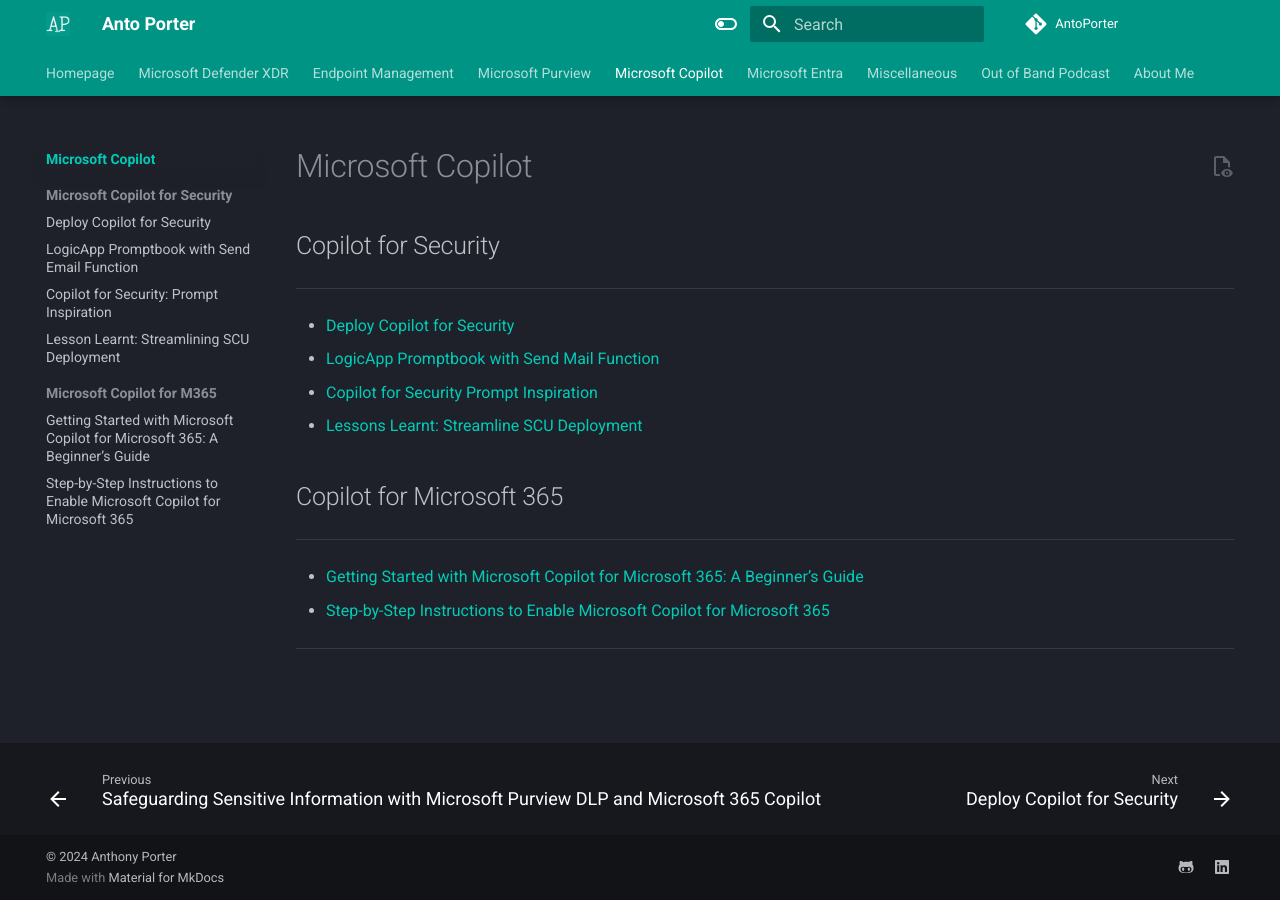
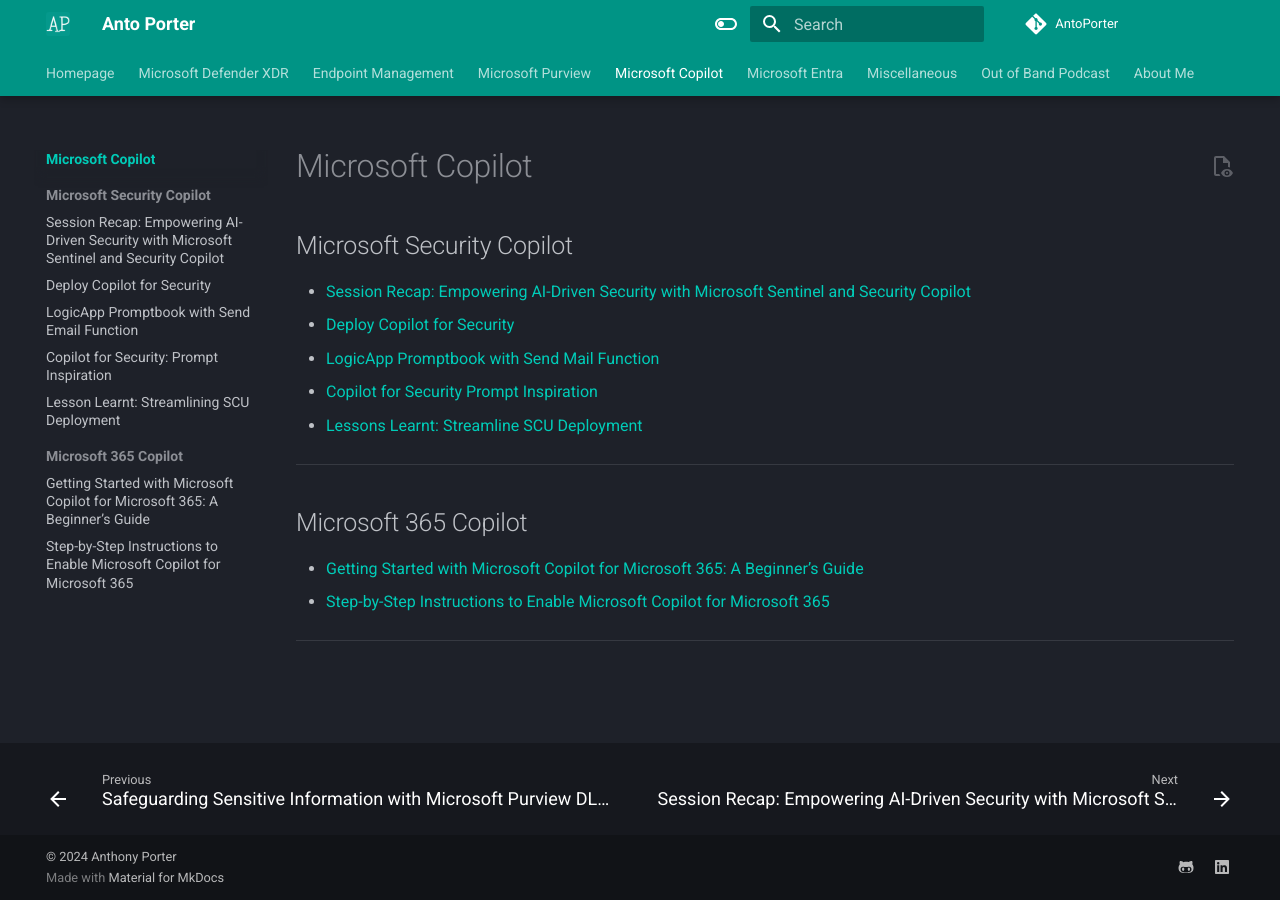
Before and after one commit to AntoPorter/antoporter.github.io, an MkDocs documentation site: the page built from docs/copilot/index.md, in a window 1280 px wide. Built offline with MkDocs 1.6.1 and Material for MkDocs 9.7.7, drawn with Linux system fonts in a browser that asks for light colours; comment, search, counter and statistics services are not loaded.

Commit message:
aibootcampsessionrecap

```diff
--- a/docs/copilot/index.md
+++ b/docs/copilot/index.md
@@ -1,16 +1,15 @@
 # Microsoft Copilot
 
+## Microsoft Security Copilot
 
-## Copilot for Security
----
-
+- [Session Recap: Empowering AI-Driven Security with Microsoft Sentinel and Security Copilot](./copilotsecurity/globalaibootcamppresentation.md)
 - [Deploy Copilot for Security](./copilotsecurity/deploy-templatespec.md)
 - [LogicApp Promptbook with Send Mail Function](./copilotsecurity/logicapp-promptbook.md)
 - [Copilot for Security Prompt Inspiration](./copilotsecurity/promptinspiration.md)
 - [Lessons Learnt: Streamline SCU Deployment](./copilotsecurity/ll-scudeployment.md)
 
-## Copilot for Microsoft 365
 ---
+## Microsoft 365 Copilot
 
 - [Getting Started with Microsoft Copilot for Microsoft 365: A Beginner’s Guide](./copilotm365/gettingstarted.md)
 - [Step-by-Step Instructions to Enable Microsoft Copilot for Microsoft 365](./copilotm365/enablecopilotm365.md)
--- a/mkdocs.yml
+++ b/mkdocs.yml
@@ -170,12 +170,13 @@
     - purview/m365copilotDLP.md
   - Microsoft Copilot:
     - Microsoft Copilot: copilot/index.md
-    - Microsoft Copilot for Security:
+    - Microsoft Security Copilot:
+      - copilot/copilotsecurity/globalaibootcamppresentation.md
       - copilot/copilotsecurity/deploy-templatespec.md
       - copilot/copilotsecurity/logicapp-promptbook.md
       - copilot/copilotsecurity/promptinspiration.md
       - copilot/copilotsecurity/ll-scudeployment.md
-    - Microsoft Copilot for M365:
+    - Microsoft 365 Copilot:
       - copilot/copilotm365/gettingstarted.md
       - copilot/copilotm365/enablecopilotm365.md
   - Microsoft Entra:
```
Also changed, not shown: docs/copilot/copilotsecurity/globalaibootcamppresentation.md (added, +65 -0 lines), docs/endpoint/intune/quickwins-autopatch.md (+1 -1 lines), docs/endpoint/intune/quickwins-autopilotv2.md (+1 -1 lines), docs/endpoint/intune/quickwins-securitybaselines.md (+1 -1 lines), docs/podcast/outofband/episode6.md (added, +11 -0 lines), 3 other files.
